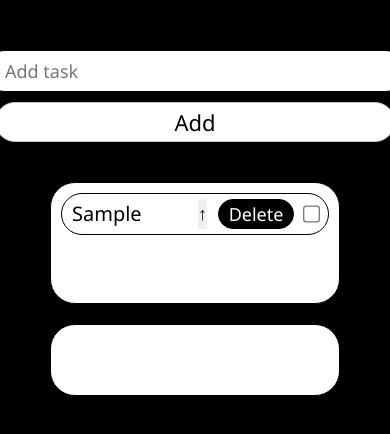
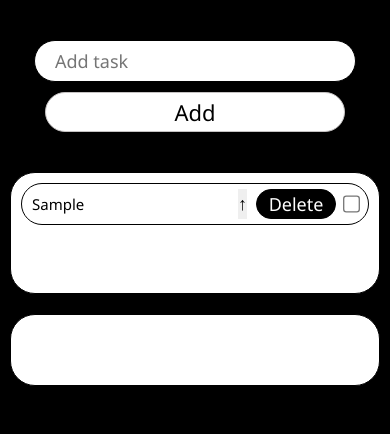
Before and after one commit to Shiro-boop/todo-list, a plain HTML site: page index.html in a window 390 px wide. Both pictures are taken after typing "Sample" into the empty fields and a click on the button "Add". Drawn offline with Linux system fonts and the light colour scheme.

Commit message:
Added some adaptive

```diff
--- a/script.js
+++ b/script.js
@@ -30,7 +30,6 @@ function renderTask() {
                                                                 <p class="task__descr">${task.desc}</p>
                                                                 <button class='delete__btn'>Delete</button>
                                                             </div>`)
-
             } else if(task.priority === 0) {
                 addNewTask(task);
 
--- a/style.css
+++ b/style.css
@@ -111,7 +111,7 @@ main {
     flex-wrap: wrap;
     gap: 20px;
     height: 30px;
-    margin-bottom: 10px;
+    margin-bottom: 10px;;
 }
 
 .task p {
@@ -158,3 +158,31 @@ main {
     padding: 10px;
 
 }
+
+/* Адаптивность */
+
+@media (max-width: 792px) {
+    main {
+        padding: 40px 10px 40px 10px;
+    }
+
+    .input__task {
+        width: 300px;
+    }
+
+    .add__task {
+        width: 300px;
+    }
+
+    .task__btns {
+        min-width: 120px;
+    }
+
+    .task p {
+        font-size: 15px;
+    }
+
+    .delete__btn {
+        width: 80px;
+    }
+}
```
